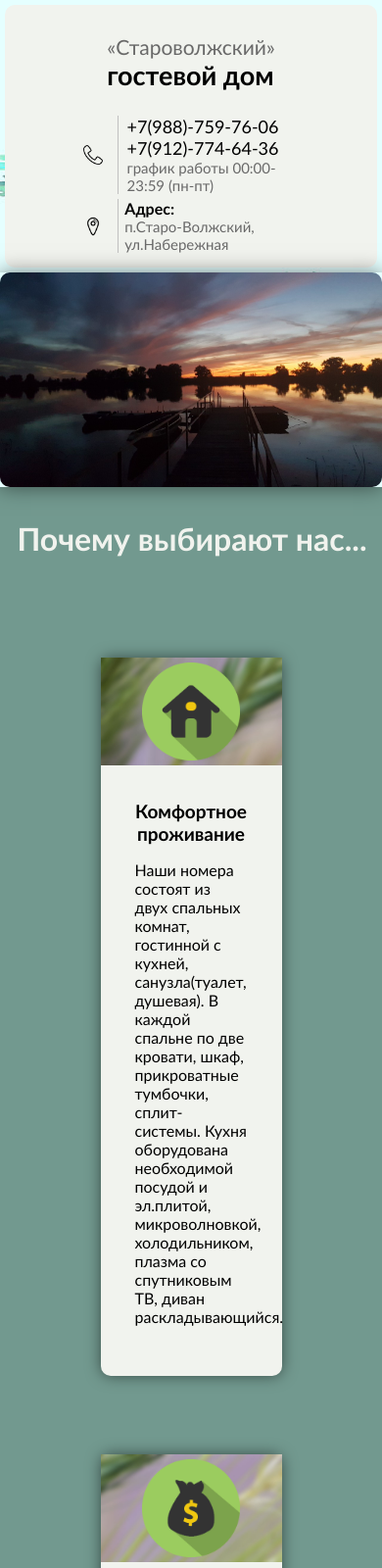
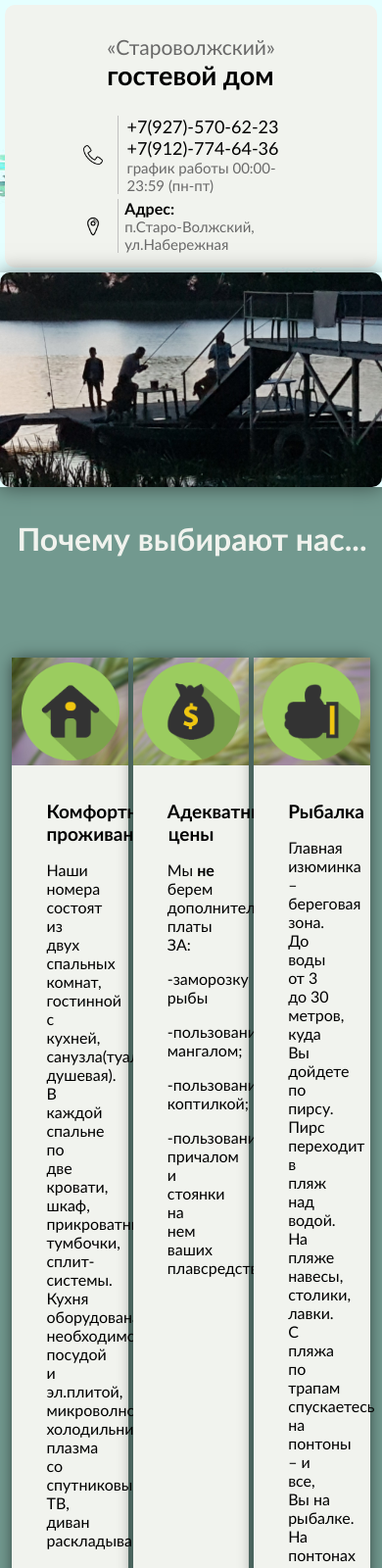
Before and after one commit to digitalteenager/digitalteenager.github.io, a plain HTML site: page star/index.html in a window 390 px wide. Shown: the top 1600 px of the page at 98% size. Drawn offline with Linux system fonts and the light colour scheme.

Commit message:
Update index.html

```diff
--- a/star/index.html
+++ b/star/index.html
@@ -495,9 +495,10 @@ background-color:#f1f3ee;
 .info-box{
 	box-shadow: 0 0 15px rgba(0,0,0,0.5);
 	background-color:#f1f3ee;
-	margin: 80 auto;
+	margin: 80px auto;
 	border-radius: 10px;
-	width: 50%;
+	width: 32%;
+
 }
 .name-why{
 	font-size: 19px;
@@ -507,6 +508,7 @@ background-color:#f1f3ee;
 .text-why{
 	height: auto;
 	padding: 35px;
+
 }
 .pic1,.pic2,.pic3 {
 
@@ -538,7 +540,7 @@ background-color:#f1f3ee;
 	color: #f1f3ee;
 }
 .main-why-box{
-	display: block;
+	display: flex;
 }
 }
 /*Телефон*/
@@ -599,7 +601,7 @@ background-color:#f1f3ee;
 					<img src="icon/phoneicon.png" width="20" height="20">
 				</div>
 				<div class="phonewr">
-					<div class="phone">+7(988)-759-76-06</div>
+					<div class="phone">+7(927)-570-62-23</div>
 					<div class="phone">+7(912)-774-64-36</div>
 					<div class="time">график работы 00:00-23:59 (пн-пт)</div>
 					<div class="time"></div>
@@ -620,10 +622,11 @@ background-color:#f1f3ee;
 		</div>
 	</div>
 	<div class="carousel" >
+		<div><img src="carousel/cmg2.jpg" alt=""class="slide-single"></div>
 		<div><img src="carousel/cmg1.jpg" alt=""class="slide-single"></div>
 		<div><img src="carousel/cmg3.jpg" alt=""class="slide-single"></div>
-    	<div><img src="carousel/cmg2.jpg" alt=""class="slide-single"></div>
     	<div><img src="carousel/cmg4.jpg" alt=""class="slide-single"></div>
+
     <!-- 	<div><img src="carousel/cmg5.jpg" alt=""class="slide-single" style="width: 500px; height: 500px;"></div>
     	<div><img src="carousel/cmg6.jpg" alt=""class="slide-single"style="width: 500px; height: 500px;"></div> -->
 	</div>
@@ -774,7 +777,7 @@ background-color:#f1f3ee;
 		<div class="conts">
 			<p><div class="map-cont" style="font-size: 20px;color: #333333;">Наши контакты</div></p>
 			<div class="map-address" style="color: #696969;">п.Старо-Волжский, ул.Набережная</div>
-			<div class="map-phone" style="color: #696969;">+7(988)-759-76-06</div>
+			<div class="map-phone" style="color: #696969;">+7(927)-570-62-23</div>
 			<p><div class="map-time" style="color: #333333;;">Мы работаем: с  00:00-23:59 (пн-пт)</div></p>
 			<div class="soc-icon">
 				<div class="soc1"><a href="URL"><img src="icon/vk.png"></a></div>
```
Lines whose indentation alone changed are shown as unchanged.
